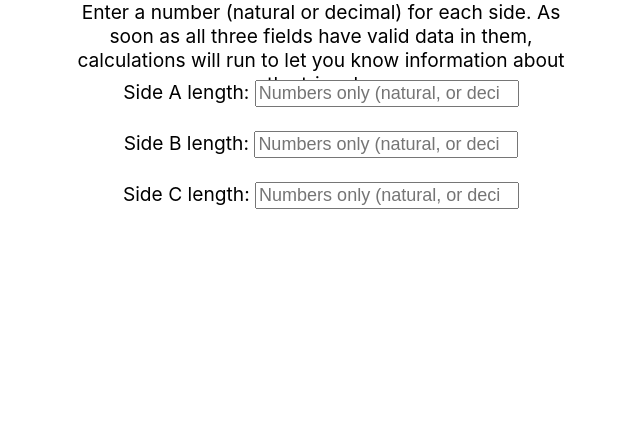
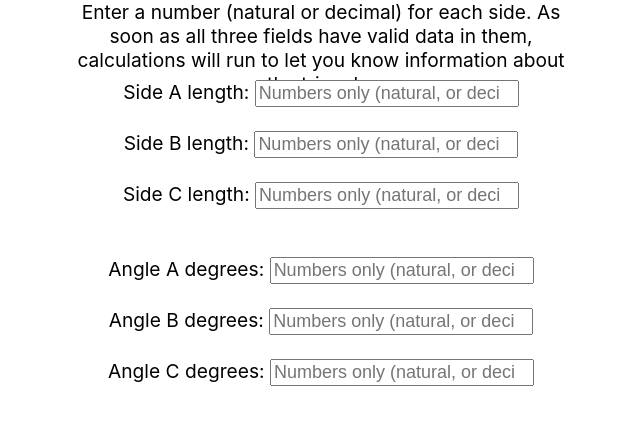
Before and after one commit to tylercasperson/triangle-information, a React (Create React App) app: page / in a window 1280 px wide. Shown: the top 424 px of the page, without its empty margins (319-959 px from the left). Built offline with nearby package versions, Linux system fonts and the light colour scheme.

Commit message:
setup a different formulas to get the missing information

```diff
--- a/src/App.js
+++ b/src/App.js
@@ -3,12 +3,14 @@ import './App.css';
 
 import Instructions from './layout/Instructions';
 import Calculations from './layout/Calculations.js';
+import AngleCalculations from './layout/AngleCalculations.js';
 
 function App() {
   return (
     <div className='App'>
       <Instructions />
       <Calculations />
+      <AngleCalculations />
     </div>
   );
 }
--- /dev/null
+++ b/src/layout/AngleCalculations.js
@@ -0,0 +1,96 @@
+import React, { useState, useEffect } from 'react';
+import InputBox from './InputBox';
+
+const AngleCalculations = () => {
+  const [angleA, setAngleA] = useState('');
+  const [angleB, setAngleB] = useState('');
+  const [angleC, setAngleC] = useState('');
+  const [angleAtype, setAngleAtype] = useState('');
+  const [angleBtype, setAngleBtype] = useState('');
+  const [angleCtype, setAngleCtype] = useState('');
+  const [triangle, setTriangle] = useState('');
+  const [message, setMessage] = useState('');
+
+  useEffect(() => {
+    const angleAnalysis = (angle, abc) => {
+      const whichAngle = (angleType) => {
+        if (abc === 'A') {
+          setAngleAtype(angleType);
+        } else if (abc === 'B') {
+          setAngleBtype(angleType);
+        } else if (abc === 'C') {
+          setAngleCtype(angleType);
+        }
+      };
+      if (angle === 90) {
+        whichAngle('Right');
+      } else if (angle < 90) {
+        whichAngle('Acute');
+      } else if (angle > 90) {
+        whichAngle('Obtuse');
+      }
+    };
+
+    angleAnalysis(parseFloat(angleA), 'A');
+    angleAnalysis(parseFloat(angleB), 'B');
+    angleAnalysis(parseFloat(angleC), 'C');
+  }, [angleA, angleB, angleC]);
+
+  const inputAnalysis = (inputType) => {
+    switch (inputType) {
+      case 'angleA':
+        setAngleA(document.getElementById(inputType).value);
+        break;
+      case 'angleB':
+        setAngleB(document.getElementById(inputType).value);
+        break;
+      case 'angleC':
+        setAngleC(document.getElementById(inputType).value);
+        break;
+      default:
+        return;
+    }
+  };
+
+  return (
+    <div>
+      <InputBox
+        inputType='angleA'
+        inputLabel='Angle A degrees'
+        placeholder='Numbers only (natural, or decimals)'
+        onChange={() =>
+          window.setTimeout(function () {
+            inputAnalysis('angleA');
+          }, 2)
+        }
+      />
+      <InputBox
+        inputType='angleB'
+        inputLabel='Angle B degrees'
+        placeholder='Numbers only (natural, or decimals)'
+        onChange={() =>
+          window.setTimeout(function () {
+            inputAnalysis('angleB');
+          }, 2)
+        }
+      />
+      <InputBox
+        inputType='angleC'
+        inputLabel='Angle C degrees'
+        placeholder='Numbers only (natural, or decimals)'
+        onChange={() =>
+          window.setTimeout(function () {
+            inputAnalysis('angleC');
+          }, 2)
+        }
+      />
+      {angleC}
+      <br />
+      {angleAtype}
+      {angleBtype}
+      {angleCtype}
+    </div>
+  );
+};
+
+export default AngleCalculations;
--- a/src/layout/Calculations.js
+++ b/src/layout/Calculations.js
@@ -17,6 +17,19 @@ const Calculations = () => {
       } else {
         setTriangle('Isosceles');
       }
+      SSS();
+      AAA();
+      AA(30, 60);
+      SAS(5, 49, 7);
+      SSA(13, 8, 31);
+      AAS(35, 105, 7);
+      ASA(87, 18.9, 42);
+
+      console.log(sideA);
+      console.log(sideB);
+      console.log(sideC);
+
+      SOHCAHTOA();
 
       if (
         +sideA + +sideB >= +sideC &&
@@ -30,20 +43,107 @@ const Calculations = () => {
     }
   }, [triangle, sideA, sideB, sideC]);
 
-  const sideAnalysis = (side) => {
+  const inputAnalysis = (side) => {
     switch (side) {
-      case 'A':
-        setSideA(document.getElementById('side' + side).value);
+      case 'sideA':
+        setSideA(document.getElementById(side).value);
         break;
-      case 'B':
-        setSideB(document.getElementById('side' + side).value);
+      case 'sideB':
+        setSideB(document.getElementById(side).value);
         break;
-      case 'C':
-        setSideC(document.getElementById('side' + side).value);
+      case 'sideC':
+        setSideC(document.getElementById(side).value);
         break;
       default:
         return;
     }
+  };
+
+  const SSS = () => {
+    console.log(
+      'COS(a): ',
+      (
+        Math.acos(
+          (sideB ** 2 + sideC ** 2 - sideA ** 2) / (2 * sideB * sideC)
+        ) *
+        (180 / Math.PI)
+      ).toFixed(2)
+    );
+    console.log(
+      'COS(b): ',
+      (
+        Math.acos(
+          (sideC ** 2 + sideA ** 2 - sideB ** 2) / (2 * sideC * sideA)
+        ) *
+        (180 / Math.PI)
+      ).toFixed(2)
+    );
+    console.log(
+      'COS(c): ',
+      (
+        Math.acos(
+          (sideA ** 2 + sideB ** 2 - sideC ** 2) / (2 * sideA * sideB)
+        ) *
+        (180 / Math.PI)
+      ).toFixed(2)
+    );
+  };
+
+  const AAA = () => {
+    console.log(
+      'I am sorry but you cannot solve the length of the sides by only providing the angles. You will need to provide the length of atleast 1 side.'
+    );
+  };
+
+  const AA = (angle1, angle2) => {
+    console.log(180 - (angle1 + angle2));
+  };
+
+  const SAS = (side1, angle, side2) => {
+    console.log(
+      'SAS: ',
+      Math.sqrt(
+        side1 ** 2 +
+          side2 ** 2 -
+          2 * side1 * side2 * Math.cos(angle * (Math.PI / 180))
+      ).toFixed(2)
+    );
+  };
+
+  const SSA = (side1, side2, angle) => {
+    console.log(
+      'SSA: ',
+      (
+        Math.asin((Math.sin(angle * (Math.PI / 180)) * side1) / side2) *
+        (180 / Math.PI)
+      ).toFixed(2)
+    );
+  };
+
+  const AAS = (angle1, angle2, side) => {
+    console.log(
+      'AAS: ',
+      (
+        (side / Math.sin(angle1 * (Math.PI / 180))) *
+        Math.sin(angle2 * (Math.PI / 180))
+      ).toFixed(2)
+    );
+  };
+
+  const ASA = (angle1, side, angle2) => {
+    const angle3 = 180 - angle1 - angle2;
+    console.log(
+      'ASA: ',
+      (
+        (side / Math.sin(angle3 * (Math.PI / 180))) *
+        Math.sin(angle2 * (Math.PI / 180))
+      ).toFixed(2)
+    );
+  };
+
+  const SOHCAHTOA = () => {
+    // might not need
+    console.log(Math.asin(sideA / sideB) * (180 / Math.PI));
   };
 
   return (
@@ -54,7 +154,7 @@ const Calculations = () => {
         placeholder='Numbers only (natural, or decimals)'
         onChange={() =>
           window.setTimeout(function () {
-            sideAnalysis('A');
+            inputAnalysis('sideA');
           }, 2)
         }
       />
@@ -64,7 +164,7 @@ const Calculations = () => {
         placeholder='Numbers only (natural, or decimals)'
         onChange={() =>
           window.setTimeout(function () {
-            sideAnalysis('B');
+            inputAnalysis('sideB');
           }, 2)
         }
       />
@@ -74,12 +174,10 @@ const Calculations = () => {
         placeholder='Numbers only (natural, or decimals)'
         onChange={() =>
           window.setTimeout(function () {
-            sideAnalysis('C');
+            inputAnalysis('sideC');
           }, 2)
         }
       />
-      <br />
-
       <br />
       {message}
     </div>
```
Also changed, not shown: 1 other file (tests, documents, lock files or other folders).
